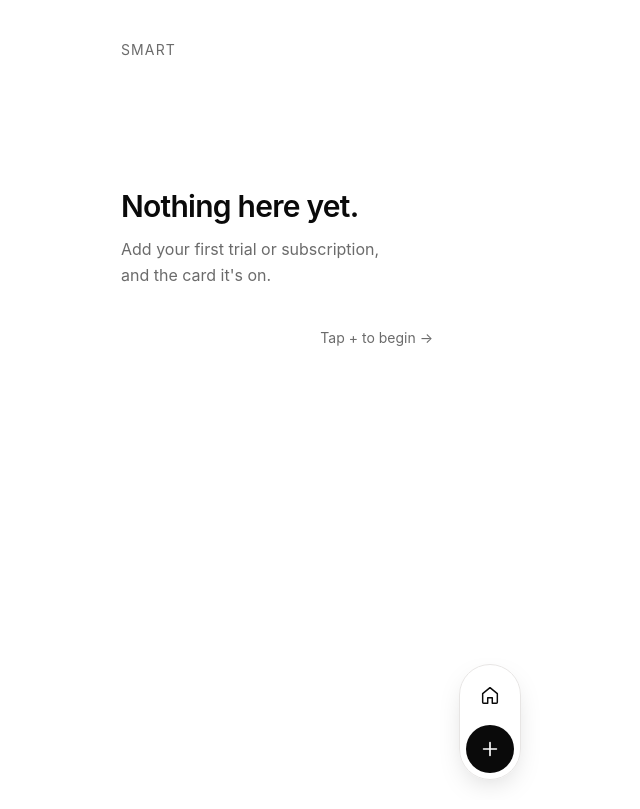
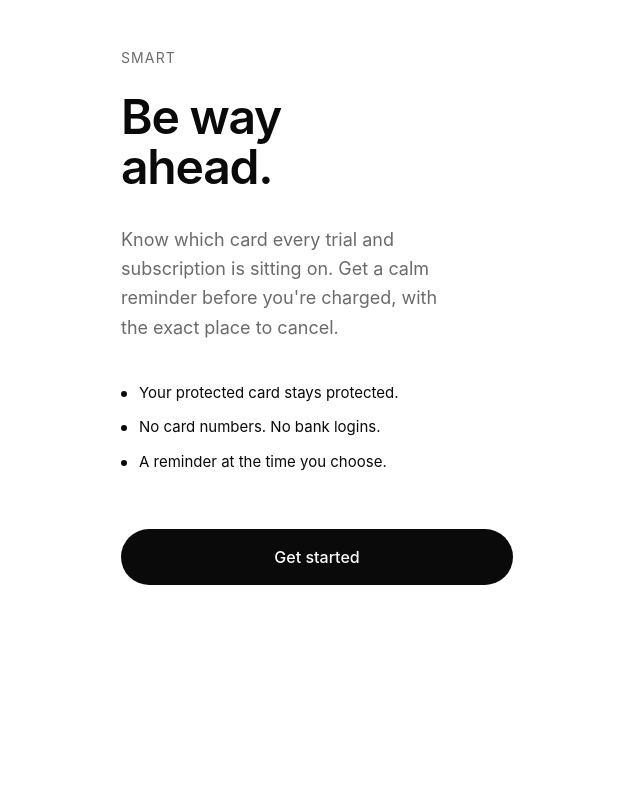
Before and after one commit to faithfulgodwinc/Smart_ai_basics, a Flask app: page / in a window 1280 px wide. Shown: the whole page, without its empty margins (323-963 px from the left). Before the commit the page ends 785 px from the top, so only its background shows below. Run offline with Flask 3, Linux system fonts and the light colour scheme; data that the repository does not hold is empty.

Commit message:
Add landing page, profile, and cancelled history
Co-Authored-By: Claude Opus 5.5 <noreply@anthropic.com>

```diff
--- a/static/css/styles.css
+++ b/static/css/styles.css
@@ -108,11 +108,11 @@
   gap: 6px;
   padding: 6px;
   border-radius: 999px;
-  background: rgba(255, 255, 255, 0.72);
-  border: 1px solid var(--line);
+  background: rgba(245, 245, 244, 0.86); /* mist, so pressed-in shadows read as one soft surface */
+  border: 1px solid rgba(255, 255, 255, 0.9);
   backdrop-filter: blur(16px);
   -webkit-backdrop-filter: blur(16px);
-  box-shadow: 0 10px 30px -12px rgba(10, 10, 10, 0.25);
+  box-shadow: 0 12px 30px -12px rgba(10, 10, 10, 0.28), 0 1px 2px rgba(10, 10, 10, 0.06);
   z-index: 30;
 }
 .nav-item {
@@ -124,9 +124,24 @@
   color: var(--graphite);
   transition: color 200ms var(--ease), background 200ms var(--ease);
 }
-.nav-item:hover, .nav-item.is-active { color: var(--ink); }
-.nav-add { background: var(--ink); color: var(--paper); }
-.nav-add:hover, .nav-add.is-active { color: var(--paper); }
+.nav-item { transition: color 250ms var(--ease), box-shadow 250ms var(--ease), transform 250ms var(--ease); }
+.nav-item:hover { color: var(--ink); }
+/* The screen you're on: softly pressed into the pill (light from the top left). */
+.nav-item.is-active {
+  color: var(--ink);
+  box-shadow:
+    inset 3px 3px 7px rgba(10, 10, 10, 0.14),
+    inset -3px -3px 7px rgba(255, 255, 255, 0.95);
+}
+.nav-item:active { transform: scale(0.96); }
+.nav-add { background: var(--ink); color: var(--paper); box-shadow: 0 6px 14px -6px rgba(10, 10, 10, 0.55); }
+.nav-add:hover { color: var(--paper); }
+.nav-add.is-active {
+  color: var(--paper);
+  box-shadow:
+    inset 3px 3px 7px rgba(0, 0, 0, 0.75),
+    inset -2px -2px 5px rgba(255, 255, 255, 0.14);
+}
 
 /* --- Form fields -------------------------------------------------------- */
 .field-label { display: block; font-size: 13px; color: var(--graphite); margin-bottom: 6px; }
@@ -229,3 +244,9 @@
 .detail-row { display: flex; justify-content: space-between; gap: 16px; padding: 16px 0; border-top: 1px solid var(--line); }
 .detail-row dt { color: var(--graphite); flex: none; }
 .detail-row dd { text-align: right; min-width: 0; overflow-wrap: anywhere; }
+
+/* --- Landing and profile ---------------------------------------------------- */
+.landing { min-height: calc(100dvh - 10rem); /* the page keeps 10rem free at the bottom for the nav */ display: flex; flex-direction: column; justify-content: center; padding: 48px 0 64px; }
+.landing-dot { flex: none; width: 6px; height: 6px; margin-top: 9px; border-radius: 999px; background: var(--ink); }
+.profile-button { width: 40px; height: 40px; border-radius: 999px; display: grid; place-items: center; background: var(--mist); color: var(--ink); transition: background 200ms var(--ease); }
+.profile-button:hover { background: var(--line); }
--- a/static/js/app.js
+++ b/static/js/app.js
@@ -7,6 +7,9 @@ import { setTimeZone } from "./format.js";
 import { renderHome } from "./screens/home.js";
 import { renderSubscriptionForm } from "./screens/forms.js";
 import { renderDetails } from "./screens/details.js";
+import { hasSeenLanding, renderLanding } from "./screens/landing.js";
+import { renderProfile } from "./screens/profile.js";
+import { renderHistory } from "./screens/history.js";
 
 export const state = {
   email: null,
@@ -21,18 +24,26 @@ const screens = {
   add: renderSubscriptionForm,
   details: renderDetails,
   edit: renderSubscriptionForm,
+  landing: renderLanding,
+  profile: renderProfile,
+  history: renderHistory,
 };
+
+// Screens that belong to a nav button: details and edit live under Home, history under Profile.
+const NAV_SECTION = { details: "home", edit: "home", history: "profile" };
 
 function show() {
   const [name, id] = (location.hash.slice(1) || "home").split("/");
-  const target = screens[name] ? name : "home";
+  let target = screens[name] ? name : "home";
+  if (target === "home" && !hasSeenLanding()) target = "landing"; // first visit
+  document.querySelector(".floating-nav").hidden = target === "landing";
   for (const section of document.querySelectorAll(".screen")) {
     section.hidden = section.id !== target;
     if (section.hidden) section.innerHTML = ""; // so field ids never appear twice on the page
   }
   screens[target](document.getElementById(target), state, id);
   for (const link of document.querySelectorAll(".nav-item")) {
-    link.classList.toggle("is-active", link.getAttribute("href") === `#${target}`);
+    link.classList.toggle("is-active", link.getAttribute("href") === `#${NAV_SECTION[target] || target}`);
   }
   window.scrollTo(0, 0);
 }
--- /dev/null
+++ b/static/js/screens/history.js
@@ -0,0 +1,32 @@
+// Cancelled history: everything marked cancelled, newest first. None of it counts toward totals.
+
+import { escapeHtml, formatDate, formatMoney } from "../format.js";
+
+export function renderHistory(root, state) {
+  const cancelled = state.subscriptions
+    .filter((sub) => sub.status === "cancelled")
+    .sort((a, b) => (b.cancelled_on || "").localeCompare(a.cancelled_on || "") || b.id - a.id);
+  const cardName = (id) => state.cards.find((card) => card.id === id)?.nickname || "";
+
+  root.innerHTML = `
+    <header class="pt-10 pb-8">
+      <a href="#profile" class="text-sm text-graphite">&larr; Profile</a>
+      <h1 class="mt-6 text-3xl font-semibold tracking-tight">Cancelled</h1>
+      <p class="mt-2 text-graphite">${cancelled.length ? "Nice work. These no longer count toward your totals." : ""}</p>
+    </header>
+
+    ${cancelled.length ? `
+      <ul>
+        ${cancelled.map((sub) => `
+          <li class="border-t border-line">
+            <a href="#details/${sub.id}" class="row-link flex items-center justify-between py-4">
+              <div class="min-w-0">
+                <p class="font-medium truncate">${escapeHtml(sub.name)}</p>
+                <p class="text-sm text-graphite mt-0.5">${escapeHtml(cardName(sub.card_id))} · Cancelled ${sub.cancelled_on ? formatDate(sub.cancelled_on) : ""}</p>
+              </div>
+              <p class="tabular-nums pl-4 text-graphite line-through">${formatMoney(sub.monthly_cost_cents)}</p>
+            </a>
+          </li>`).join("")}
+      </ul>`
+    : `<p class="py-6 text-graphite border-t border-line">Nothing cancelled yet.</p>`}`;
+}
--- a/static/js/screens/home.js
+++ b/static/js/screens/home.js
@@ -93,6 +93,9 @@ function topBar() {
   return `
     <header class="flex items-center justify-between pt-10 pb-8">
       <span class="text-sm tracking-[0.08em] uppercase text-graphite">Smart</span>
+      <a href="#profile" class="profile-button" aria-label="Profile">
+        <svg viewBox="0 0 24 24" width="20" height="20" fill="none" stroke="currentColor" stroke-width="1.6" stroke-linecap="round" stroke-linejoin="round"><circle cx="12" cy="8.5" r="3.5"/><path d="M5 20c1.2-3.6 4-5.5 7-5.5s5.8 1.9 7 5.5"/></svg>
+      </a>
     </header>`;
 }
 
--- /dev/null
+++ b/static/js/screens/landing.js
@@ -0,0 +1,43 @@
+// The first thing someone sees: what Smart stands for, and one way in.
+
+export const SEEN_LANDING_KEY = "smart_seen_landing";
+
+export function hasSeenLanding() {
+  try {
+    return localStorage.getItem(SEEN_LANDING_KEY) === "1";
+  } catch {
+    return true; // storage blocked: don't trap them on the landing page
+  }
+}
+
+export function renderLanding(root) {
+  root.innerHTML = `
+    <div class="landing">
+      <p class="text-sm tracking-[0.08em] uppercase text-graphite">Smart</p>
+      <h1 class="mt-6 text-5xl font-semibold tracking-tight leading-[1.05]">Be way<br>ahead.</h1>
+      <p class="mt-8 text-lg text-graphite leading-relaxed max-w-[30ch]">
+        Know which card every trial and subscription is sitting on.
+        Get a calm reminder before you're charged, with the exact place to cancel.
+      </p>
+      <ul class="mt-10 space-y-3 text-[15px]">
+        <li class="flex gap-3"><span class="landing-dot"></span>Your protected card stays protected.</li>
+        <li class="flex gap-3"><span class="landing-dot"></span>No card numbers. No bank logins.</li>
+        <li class="flex gap-3"><span class="landing-dot"></span>A reminder at the time you choose.</li>
+      </ul>
+      <button type="button" class="btn-primary mt-14">Get started</button>
+    </div>`;
+
+  root.querySelector("button").addEventListener("click", () => {
+    try {
+      localStorage.setItem(SEEN_LANDING_KEY, "1");
+    } catch {
+      // storage blocked: they'll see the landing page again next time, which is harmless
+    }
+    if (location.hash === "#home") {
+      // The address is already #home, so changing it fires nothing. Ask for a redraw directly.
+      window.dispatchEvent(new HashChangeEvent("hashchange"));
+    } else {
+      location.hash = "#home";
+    }
+  });
+}
--- /dev/null
+++ b/static/js/screens/profile.js
@@ -0,0 +1,40 @@
+// Profile: a soft summary, where reminders go, and the way into Cancelled history.
+
+import { escapeHtml, formatMoney, isActive, overallTotal, timeZoneLabel } from "../format.js";
+import { openReminderSettings } from "./forms.js";
+
+export function renderProfile(root, state) {
+  const active = state.subscriptions.filter(isActive);
+  const cancelledCount = state.subscriptions.length - active.length;
+
+  root.innerHTML = `
+    <header class="pt-10 pb-8">
+      <a href="#home" class="text-sm text-graphite">&larr; Home</a>
+      <h1 class="mt-6 text-3xl font-semibold tracking-tight">Profile</h1>
+    </header>
+
+    <section>
+      <p class="text-sm text-graphite">Every month, across all cards</p>
+      <p class="mt-1 text-5xl font-light tracking-tight tabular-nums">${formatMoney(overallTotal(state.subscriptions))}</p>
+    </section>
+
+    <dl class="mt-10">
+      <div class="detail-row"><dt>Active subscriptions</dt><dd>${active.length}</dd></div>
+      <div class="detail-row"><dt>Cards</dt><dd>${state.cards.length}</dd></div>
+      <div class="detail-row">
+        <dt>Reminders</dt>
+        <dd>${state.email ? escapeHtml(state.email) : "Not set yet"}
+          <span class="block text-sm text-graphite mt-1">${state.time_zone ? escapeHtml(timeZoneLabel(state.time_zone)) : ""}</span>
+          <button type="button" data-settings class="block ml-auto mt-1 text-sm underline underline-offset-2">Change</button></dd>
+      </div>
+    </dl>
+
+    <a href="#history" class="row-link mt-6 flex items-center justify-between py-4 border-t border-b border-line">
+      <span>Cancelled history</span>
+      <span class="text-graphite">${cancelledCount} &rarr;</span>
+    </a>`;
+
+  root.querySelector("[data-settings]").addEventListener("click", () => {
+    openReminderSettings(state, () => renderProfile(root, state));
+  });
+}
--- a/templates/index.html
+++ b/templates/index.html
@@ -31,13 +31,16 @@
 <body class="bg-paper text-ink font-sans antialiased">
   <div class="mx-auto min-h-dvh max-w-[440px] px-6 pb-40">
     <!-- One container per screen. app.js shows one and hides the rest. -->
+    <section id="landing" class="screen" hidden></section>
     <section id="home" class="screen" hidden></section>
     <section id="add" class="screen" hidden></section>
     <section id="details" class="screen" hidden></section>
     <section id="edit" class="screen" hidden></section>
+    <section id="profile" class="screen" hidden></section>
+    <section id="history" class="screen" hidden></section>
   </div>
 
-  <!-- Sheet that slides up over a screen (the card form). -->
+  <!-- Sheet that slides up over a screen (card, renew, reminder settings). -->
   <div id="sheet-backdrop" class="sheet-backdrop" hidden></div>
   <div id="sheet" class="sheet" hidden></div>
 
@@ -49,6 +52,9 @@
     <a href="#add" class="nav-item nav-add" aria-label="Add a subscription">
       <svg viewBox="0 0 24 24" width="22" height="22" fill="none" stroke="currentColor" stroke-width="1.8" stroke-linecap="round"><path d="M12 5v14M5 12h14"/></svg>
     </a>
+    <a href="#profile" class="nav-item" aria-label="Profile">
+      <svg viewBox="0 0 24 24" width="22" height="22" fill="none" stroke="currentColor" stroke-width="1.6" stroke-linecap="round" stroke-linejoin="round"><circle cx="12" cy="8.5" r="3.5"/><path d="M5 20c1.2-3.6 4-5.5 7-5.5s5.8 1.9 7 5.5"/></svg>
+    </a>
   </nav>
 
   <script type="module" src="{{ url_for('static', filename='js/app.js') }}"></script>
```
Also changed, not shown: devpost/checklist.md (+2 -1 lines), devpost/spec.md (+1 -1 lines), README.md (added).
